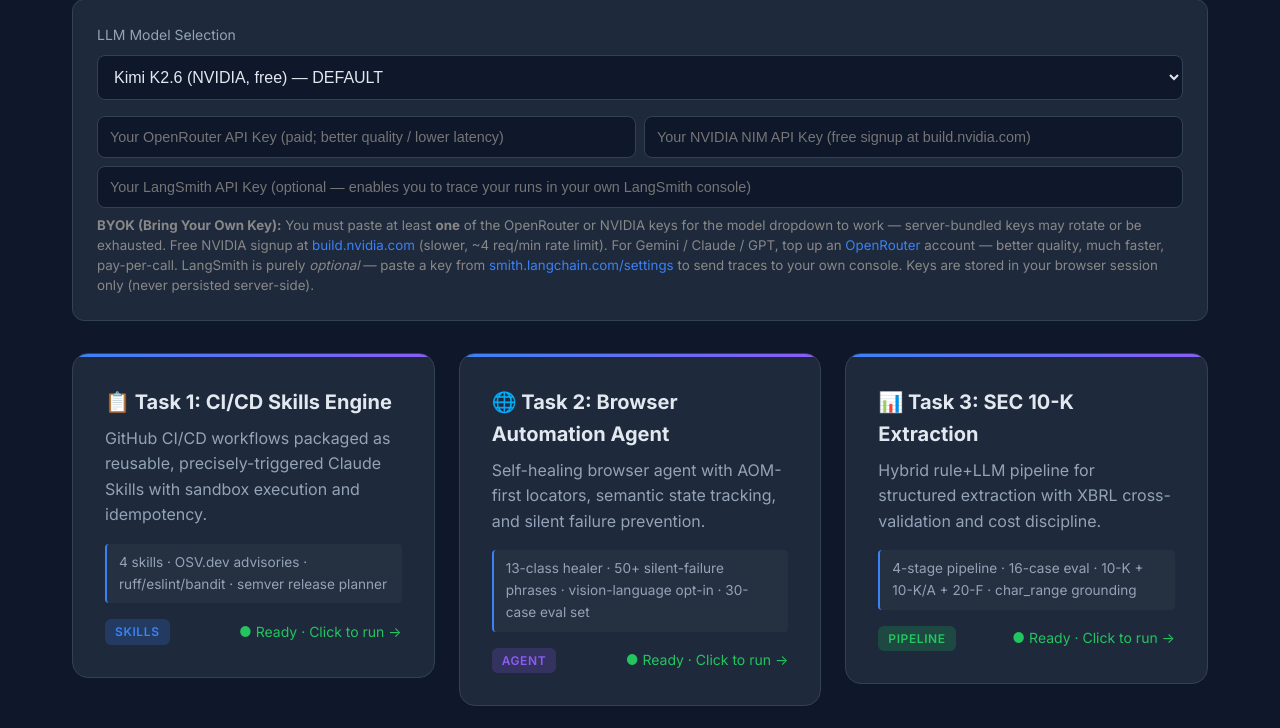
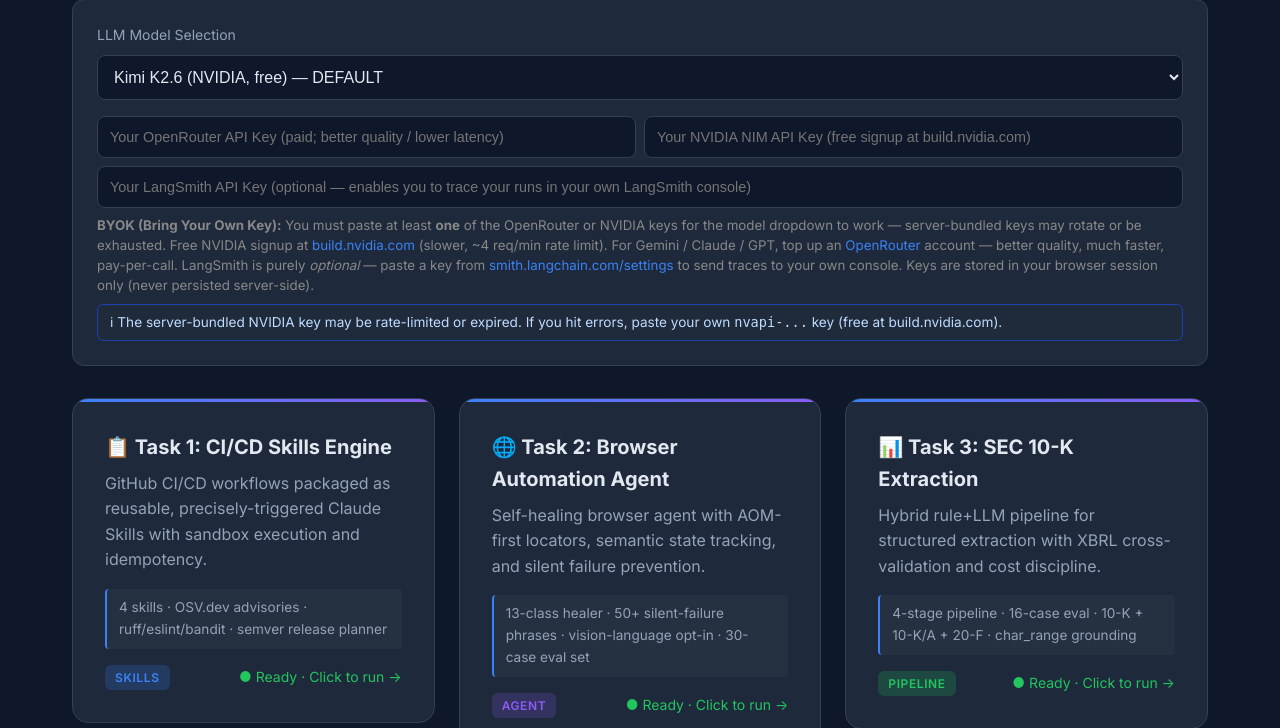
Before and after one commit to tychen5/signal-foundry, a FastAPI app: page / in a window 1280 px wide. Shown: the part 235-963 px from the top of the page. Run offline with FastAPI, Linux system fonts and the light colour scheme.

Commit message:
feat(ui): live key-config hint banner under the model selector
When the user picks a model, a colour-coded chip appears immediately
below the dropdown:
  • RED — selected model needs an OpenRouter key but none entered
  • BLUE — selected model is NVIDIA; server-bundled key may rotate so
    paste your own to be safe
  • GREEN — looks good

Avoids the most common UX trap: user picks Gemini / Claude / GPT,
hits Run, waits 30+ seconds for an "invalid_key" error to surface
deep in the streaming pipeline. Now the hint fires the moment they
select the model.

Co-Authored-By: Claude Opus 4.7 <noreply@anthropic.com>

```diff
--- a/templates/index.html
+++ b/templates/index.html
@@ -134,10 +134,39 @@
         if (savedKey) apiKeyInput.value = savedKey;
         if (savedNvidia) nvidiaKeyInput.value = savedNvidia;
         if (savedLangsmith) langsmithKeyInput.value = savedLangsmith;
-        modelSelect.addEventListener('change', () => sessionStorage.setItem('sf_model_id', modelSelect.value));
-        apiKeyInput.addEventListener('input', () => sessionStorage.setItem('sf_openrouter_key', apiKeyInput.value));
-        nvidiaKeyInput.addEventListener('input', () => sessionStorage.setItem('sf_nvidia_key', nvidiaKeyInput.value));
+        modelSelect.addEventListener('change', () => { sessionStorage.setItem('sf_model_id', modelSelect.value); refreshKeyHint(); });
+        apiKeyInput.addEventListener('input', () => { sessionStorage.setItem('sf_openrouter_key', apiKeyInput.value); refreshKeyHint(); });
+        nvidiaKeyInput.addEventListener('input', () => { sessionStorage.setItem('sf_nvidia_key', nvidiaKeyInput.value); refreshKeyHint(); });
         langsmithKeyInput.addEventListener('input', () => sessionStorage.setItem('sf_langsmith_key', langsmithKeyInput.value));
+
+        // Live key-hint banner — shows whether the selected model has the
+        // required key entered. Avoids confusing 'invalid_key' errors after
+        // the user has already kicked off a long-running task.
+        function refreshKeyHint() {
+            const id = modelSelect.value || '';
+            const isOR = id.startsWith('openai/') || id.startsWith('anthropic/') || id.startsWith('google/');
+            const isNV = id.startsWith('moonshotai/') || id.startsWith('z-ai/') || id.startsWith('deepseek-ai/') || id.startsWith('minimaxai/');
+            const haveOR = (apiKeyInput.value || '').trim().length > 8;
+            const haveNV = (nvidiaKeyInput.value || '').trim().length > 8;
+            let hint = document.getElementById('sf-key-hint');
+            if (!hint) {
+                hint = document.createElement('div');
+                hint.id = 'sf-key-hint';
+                hint.style.cssText = 'margin-top:0.5rem;padding:0.5rem 0.75rem;border-radius:6px;font-size:0.85rem;line-height:1.4';
+                modelSelect.parentElement.appendChild(hint);
+            }
+            if (isOR && !haveOR) {
+                hint.style.background = '#3b1f1f'; hint.style.border = '1px solid #b91c1c'; hint.style.color = '#fecaca';
+                hint.innerHTML = '⚠ This OpenRouter model needs an API key. Paste your <code>sk-or-v1-...</code> key above, or pick an NVIDIA model (kimi/glm/deepseek/minimax) instead.';
+            } else if (isNV && !haveNV) {
+                hint.style.background = '#1f2a3b'; hint.style.border = '1px solid #1e40af'; hint.style.color = '#bfdbfe';
+                hint.innerHTML = 'ℹ The server-bundled NVIDIA key may be rate-limited or expired. If you hit errors, paste your own <code>nvapi-...</code> key (free at build.nvidia.com).';
+            } else {
+                hint.style.background = '#1a2e1f'; hint.style.border = '1px solid #16a34a'; hint.style.color = '#bbf7d0';
+                hint.innerHTML = '✓ Key configuration looks good for ' + (id || '(no model)') + '.';
+            }
+        }
+        refreshKeyHint();
 
         // Card hover animations
         document.querySelectorAll('.task-card').forEach(card => {
```
